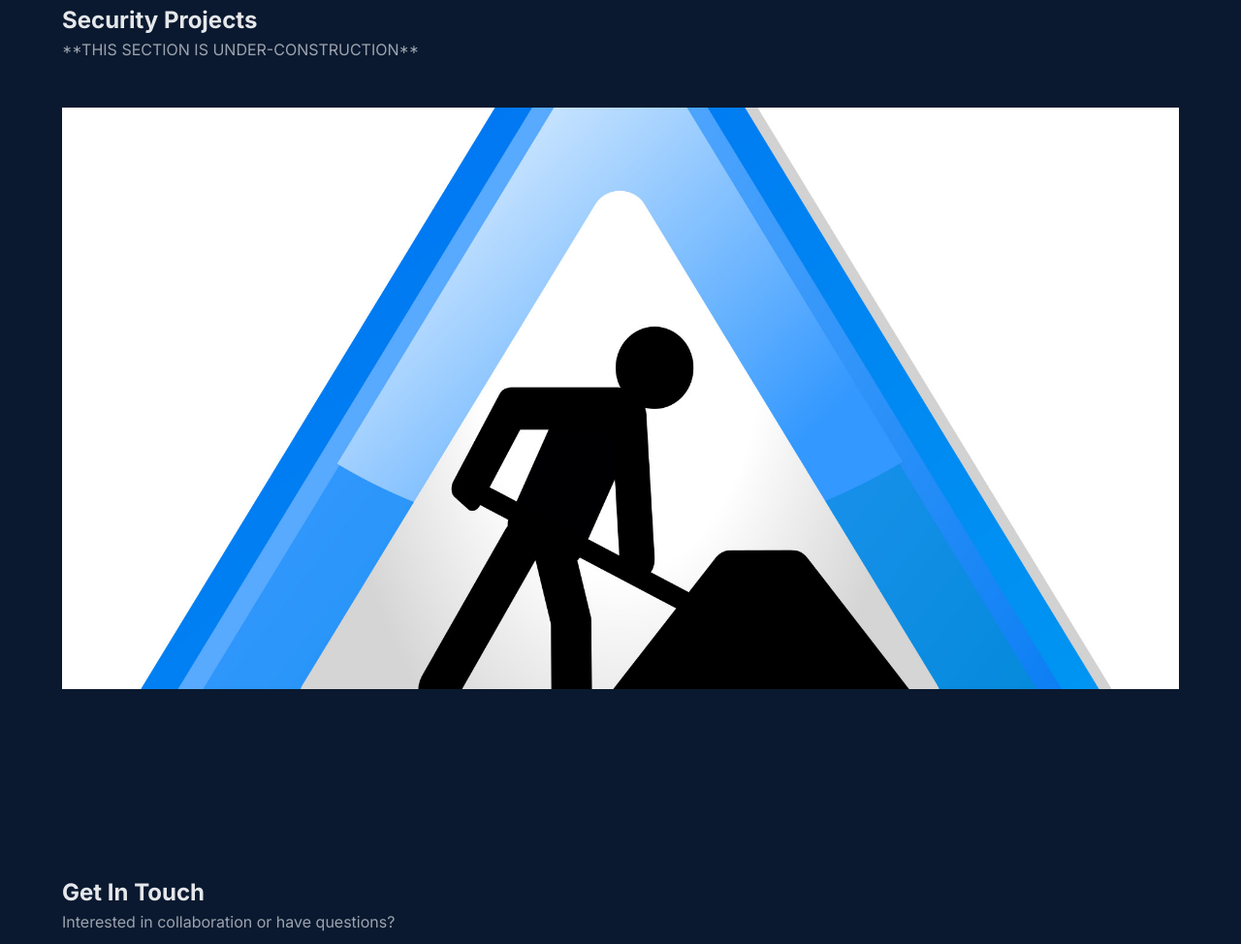
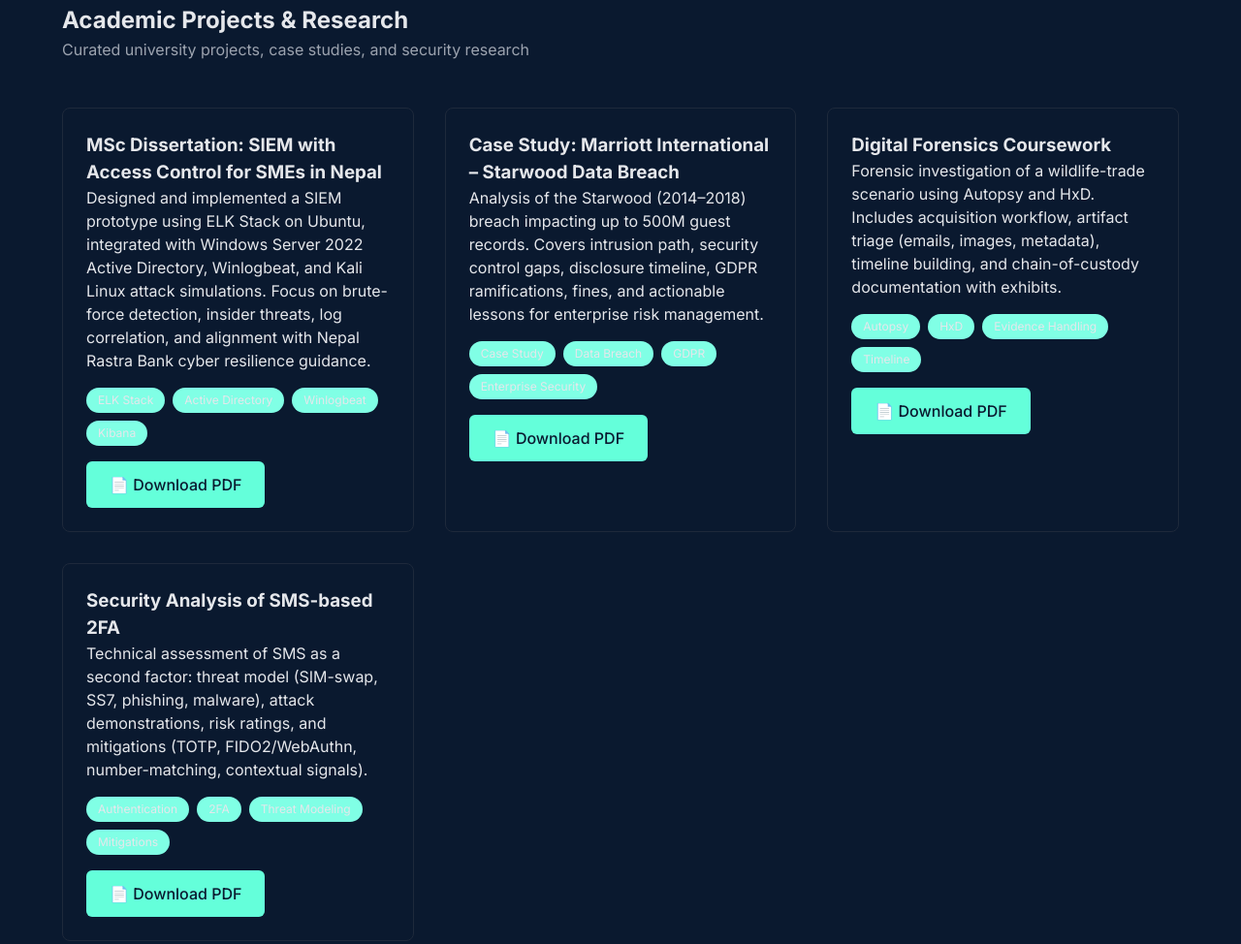
Before and after one commit to RuthlessbBaby/Website, a React app: page index.html in a window 1280 px wide. Shown: the part 1564-2538 px from the top of the page at 97% size. Built offline with nearby package versions, Linux system fonts and the light colour scheme.

Commit message:
Update index.html

```diff
--- a/index.html
+++ b/index.html
@@ -93,35 +93,82 @@
         <!-- Projects Section -->
 <section id="projects" class="projects">
   <div class="container">
-                <h2>Security Projects</h2>
-                <p class="section-subtitle">**THIS SECTION IS UNDER-CONSTRUCTION**</p>
-				<div class="project-image">
-                            <img src="Under_construction_icon-blue.jpg" alt="Project">
-                        </div>
-						<!--
+    <h2>Academic Projects & Research</h2>
+    <p class="section-subtitle">Curated university projects, case studies, and security research</p>
+
     <div class="project-grid">
-                    <div class="project-card">
-                        <div class="project-image">
-                            <img src="https://images.pexels.com/photos/5380642/pexels-photo-5380642.jpeg" alt="Project">
-                        </div>
+      <!-- 1) Dissertation -->
+      <article class="project-card">
         <div class="project-content">
-                            <h3>Network Intrusion Detection System</h3>
-                            <p>Developed a machine learning-based network intrusion detection system.</p>
+          <h3>MSc Dissertation: SIEM with Access Control for SMEs in Nepal</h3>
+          <p>
+            Designed and implemented a SIEM prototype using ELK Stack on Ubuntu, integrated with Windows Server 2022
+            Active Directory, Winlogbeat, and Kali Linux attack simulations. Focus on brute-force detection, insider threats,
+            log correlation, and alignment with Nepal Rastra Bank cyber resilience guidance.
+          </p>
           <div class="tags">
-                                <span>Python</span>
-                                <span>Machine Learning</span>
-                                <span>Network Security</span>
+            <span>ELK Stack</span><span>Active Directory</span><span>Winlogbeat</span><span>Kibana</span>
           </div>
           <div class="project-links">
-                                <a href="#" class="btn btn-sm">View Code</a>
-                                <a href="#" class="btn btn-sm btn-primary">Live Demo</a>
+            <a href="files/dissertation.pdf" download class="btn btn-primary" aria-label="Download Dissertation PDF">📄 Download PDF</a>
           </div>
         </div>
+      </article>
+
+      <!-- 2) Marriott / Starwood breach case study -->
+      <article class="project-card">
+        <div class="project-content">
+          <h3>Case Study: Marriott International – Starwood Data Breach</h3>
+          <p>
+            Analysis of the Starwood (2014–2018) breach impacting up to 500M guest records. Covers intrusion path,
+            security control gaps, disclosure timeline, GDPR ramifications, fines, and actionable lessons for enterprise risk management.
+          </p>
+          <div class="tags">
+            <span>Case Study</span><span>Data Breach</span><span>GDPR</span><span>Enterprise Security</span>
           </div>
-                     -->
+          <div class="project-links">
+            <a href="files/marriott_starwood_case_study.pdf" download class="btn btn-primary" aria-label="Download Marriott Starwood Case Study PDF">📄 Download PDF</a>
+          </div>
+        </div>
+      </article>
+
+      <!-- 3) Digital Forensics -->
+      <article class="project-card">
+        <div class="project-content">
+          <h3>Digital Forensics Coursework</h3>
+          <p>
+            Forensic investigation of a wildlife-trade scenario using Autopsy and HxD. Includes acquisition workflow,
+            artifact triage (emails, images, metadata), timeline building, and chain-of-custody documentation with exhibits.
+          </p>
+          <div class="tags">
+            <span>Autopsy</span><span>HxD</span><span>Evidence Handling</span><span>Timeline</span>
+          </div>
+          <div class="project-links">
+            <a href="files/digital_forensics_report.pdf" download class="btn btn-primary" aria-label="Download Digital Forensics Report PDF">📄 Download PDF</a>
+          </div>
+        </div>
+      </article>
+
+      <!-- 4) Security analysis of SMS as 2FA -->
+      <article class="project-card">
+        <div class="project-content">
+          <h3>Security Analysis of SMS-based 2FA</h3>
+          <p>
+            Technical assessment of SMS as a second factor: threat model (SIM-swap, SS7, phishing, malware),
+            attack demonstrations, risk ratings, and mitigations (TOTP, FIDO2/WebAuthn, number-matching, contextual signals).
+          </p>
+          <div class="tags">
+            <span>Authentication</span><span>2FA</span><span>Threat Modeling</span><span>Mitigations</span>
+          </div>
+          <div class="project-links">
+            <a href="files/sms_2fa_security_analysis.pdf" download class="btn btn-primary" aria-label="Download SMS 2FA Security Analysis PDF">📄 Download PDF</a>
+          </div>
+        </div>
+      </article>
     </div>
   </div>
 </section>
+
 
         <!-- Contact Section -->
         <section id="contact" class="contact">
```
Lines whose indentation alone changed are shown as unchanged.
